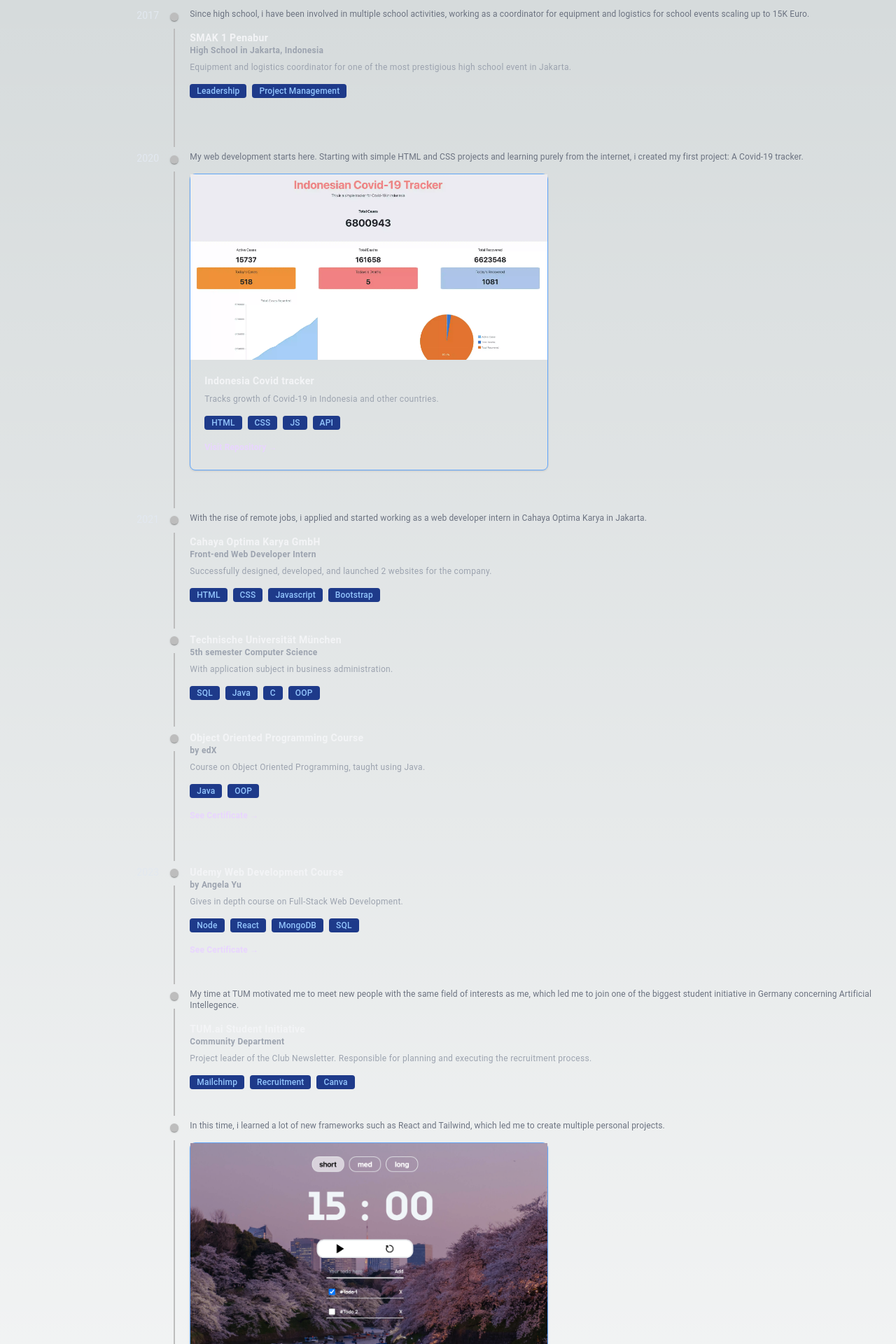
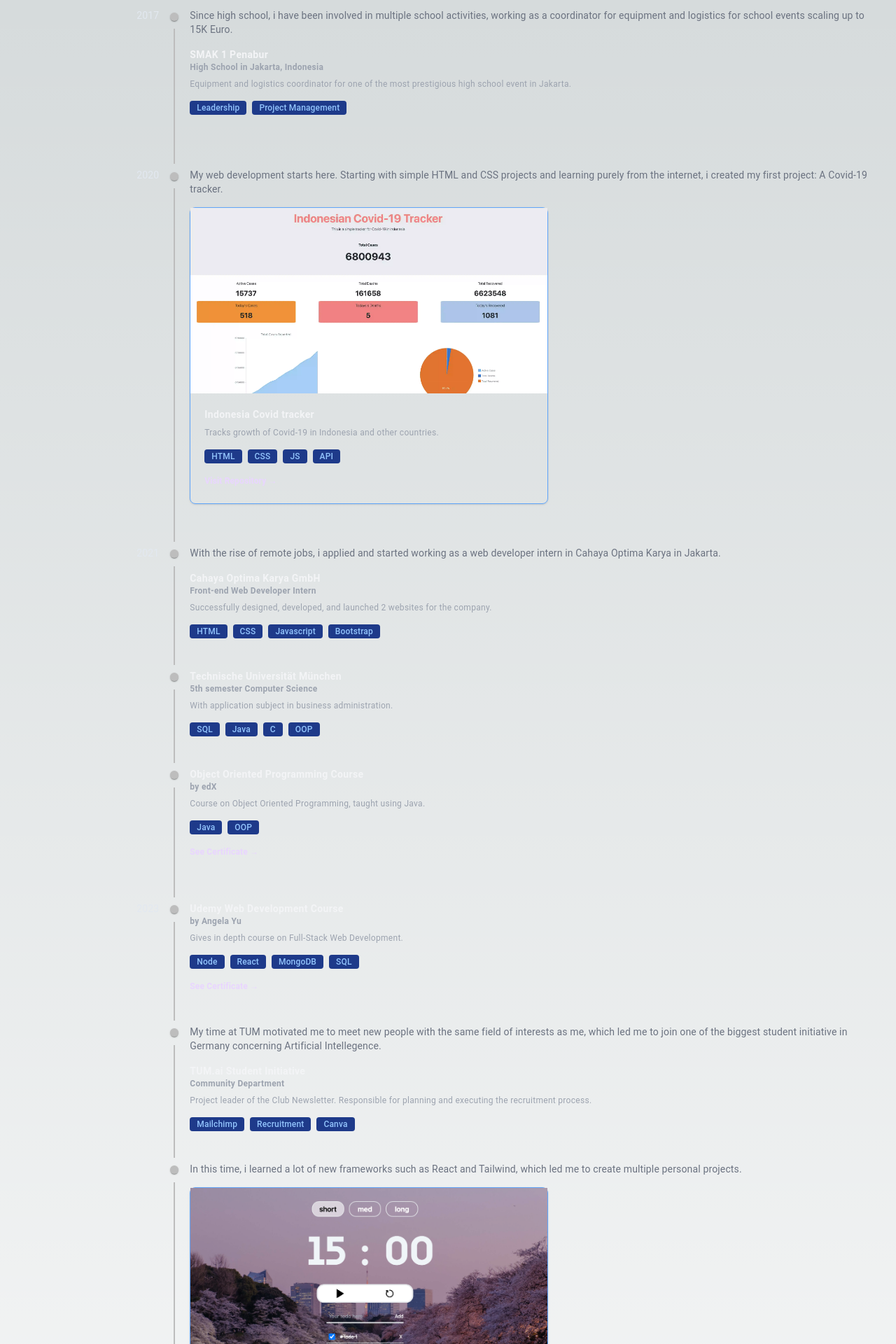
Before and after one commit to brebribre/pers-web, a Next.js app: page /components/shared/timeline in a window 1280 px wide. Shown: the top 1920 px of the page at 70% size. Built offline with nearby package versions, Linux system fonts and the light colour scheme.

Commit message:
font size change

```diff
--- a/pages/components/shared/timeline.tsx
+++ b/pages/components/shared/timeline.tsx
@@ -31,7 +31,7 @@ export default function CustomizedTimeline() {
             </TimelineSeparator>
             <TimelineContent>
             <div className = "mb-16">
-            <p className="text-xs font-normal text-gray-500 mb-4">
+            <p className="text-xs md:text-sm font-normal text-gray-500 mb-4">
                 Since high school, i have been involved in multiple school activities, working as a coordinator for equipment and logistics for school events scaling up to 15K Euro.
             </p>
 
@@ -59,7 +59,7 @@ export default function CustomizedTimeline() {
             <TimelineConnector />
             </TimelineSeparator>
             <TimelineContent>
-            <p className="text-xs font-normal text-gray-500 mb-4">
+            <p className="text-xs md:text-sm font-normal text-gray-500 mb-4">
                 My web development starts here. Starting with simple HTML and CSS projects and learning purely from the internet, i created my first project: A Covid-19 tracker.
             </p>
             <div className = "mb-8">
@@ -87,7 +87,7 @@ export default function CustomizedTimeline() {
             </TimelineSeparator>
             <TimelineContent>
             <div className = "mb-8">
-            <p className="text-xs font-normal text-gray-500 mb-4">
+            <p className="text-xs md:text-sm font-normal text-gray-500 mb-4">
                 With the rise of remote jobs, i applied and started working as a web developer intern in Cahaya Optima Karya in Jakarta.
             </p>
             <TimelineCard
@@ -191,7 +191,7 @@ export default function CustomizedTimeline() {
             </TimelineSeparator>
             <TimelineContent>
             <div className = "mb-8">
-            <p className="text-xs font-normal text-gray-500 mb-4">
+            <p className="text-xs md:text-sm font-normal text-gray-500 mb-4">
                 My time at TUM motivated me to meet new people with the same field of interests as me, which led me to join one of the biggest student initiative in Germany concerning Artificial Intellegence.
             </p>
 
@@ -220,7 +220,7 @@ export default function CustomizedTimeline() {
             <TimelineContent>
 
             <div className = "mb-8">
-            <p className="text-xs font-normal text-gray-500 mb-4">
+            <p className="text-xs md:text-sm font-normal text-gray-500 mb-4">
                 In this time, i learned a lot of new frameworks such as React and Tailwind, which led me to create multiple personal projects.
             </p>
                 <TimelineProjectCard
@@ -273,7 +273,7 @@ export default function CustomizedTimeline() {
             <TimelineContent>
 
             <div className = "mb-10">
-            <p className="text-xs font-normal text-gray-500 mb-4">
+            <p className="text-xs md:text-sm font-normal text-gray-500 mb-4">
                 Now excited to start working as an intern in Germany, utilizing all things i learned in my time here!
             </p>
                 <TimelineCard
```
